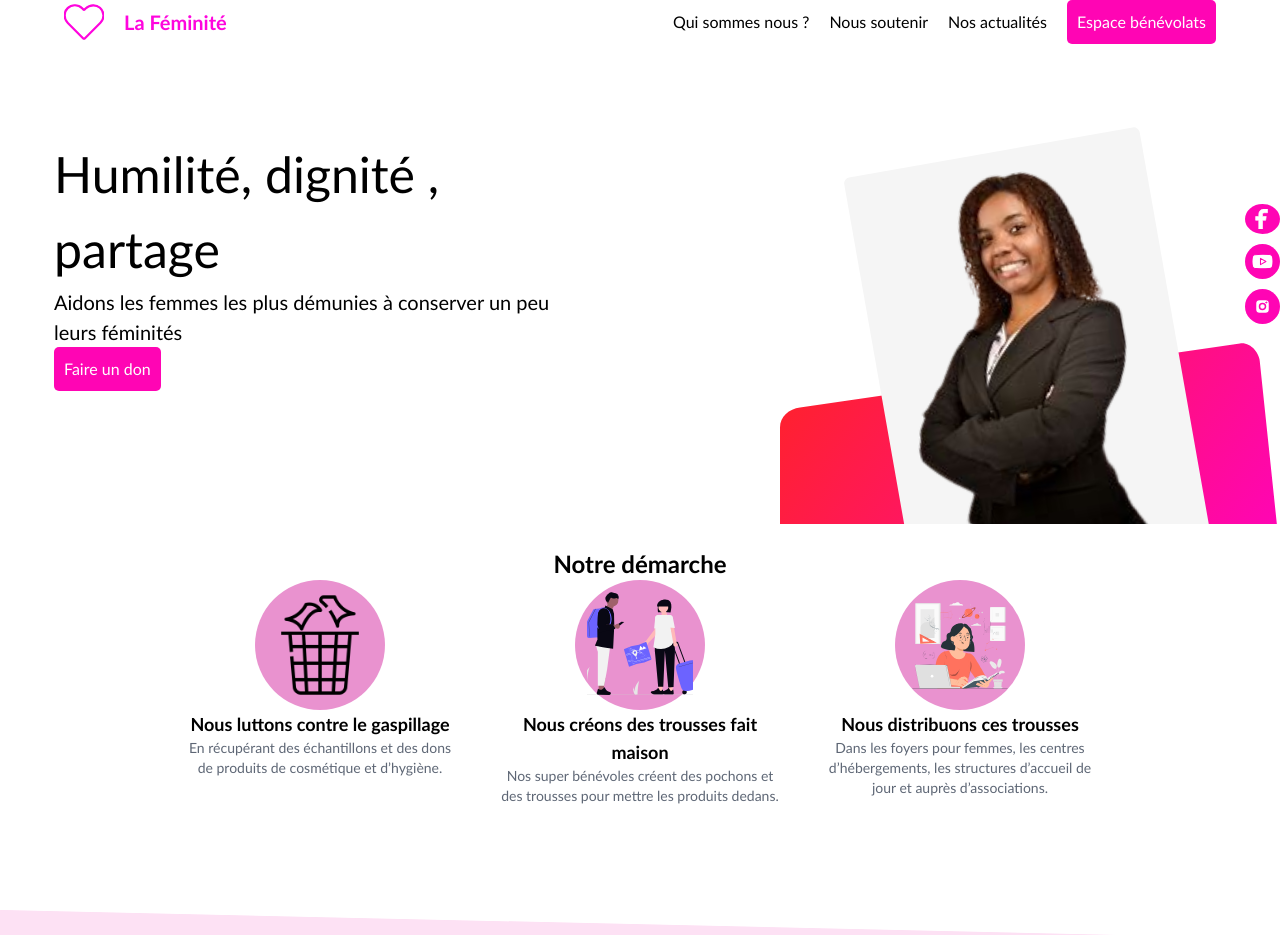
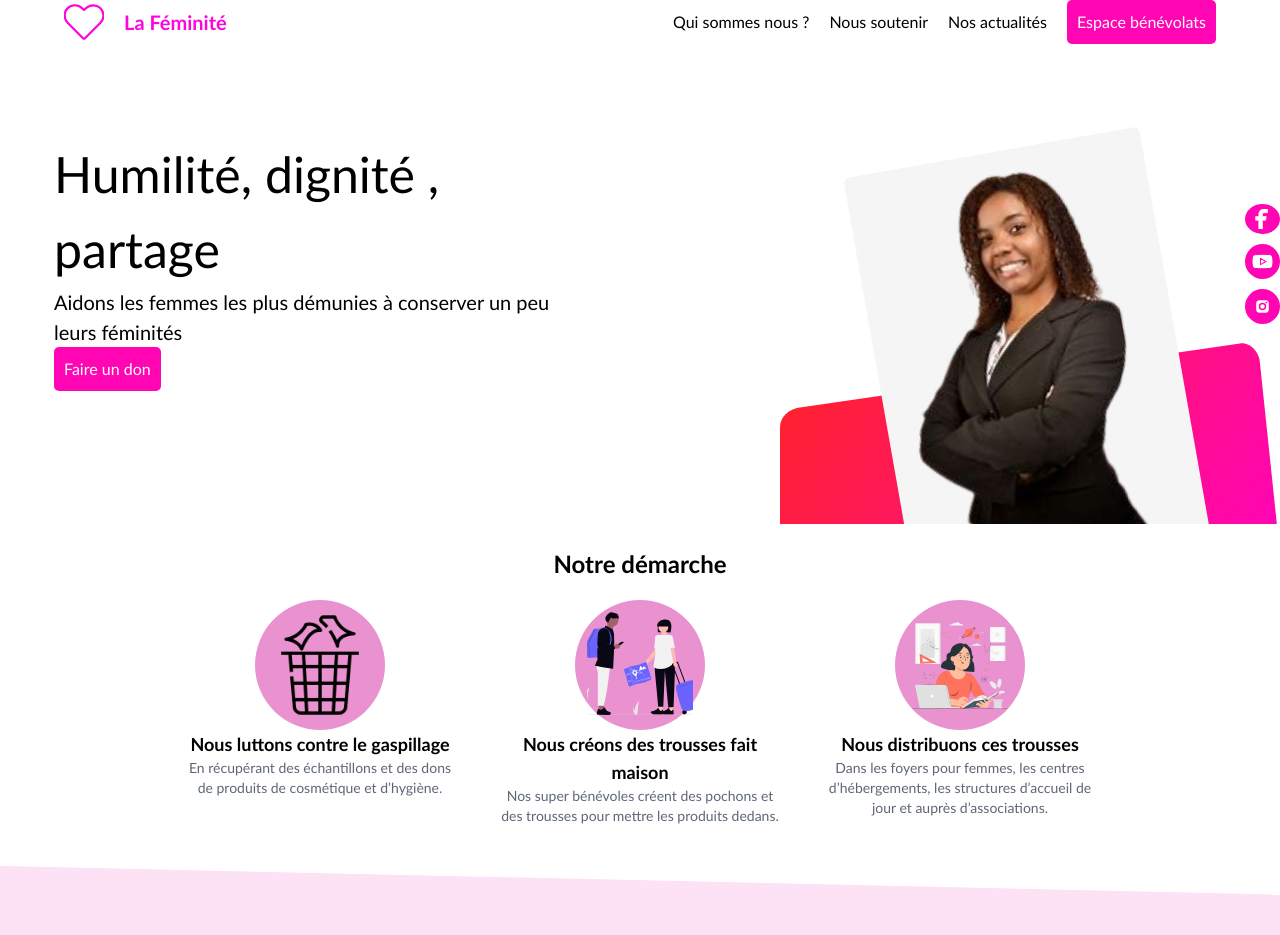
Before and after one commit to zoukicode/project_react, a React (Vite) app: page / in a window 1280 px wide. Shown: the top 935 px of the page. Built offline with nearby package versions, Linux system fonts and the light colour scheme.

Commit message:
'lastecommit'

```diff
--- a/src/Demarche.jsx
+++ b/src/Demarche.jsx
@@ -9,7 +9,7 @@ import learning from './assets/Learning-pana.svg';
  */
 export function Demarche() {
   return (
-    <section id="demarche" className="py-16 px-6">
+    <section id="demarche" className="flex flex-col gap-5 mt-16 px-6">
    <h1 className="font-bold text-2xl">Notre démarche</h1>
       <ActionsSection />
     </section>
```
